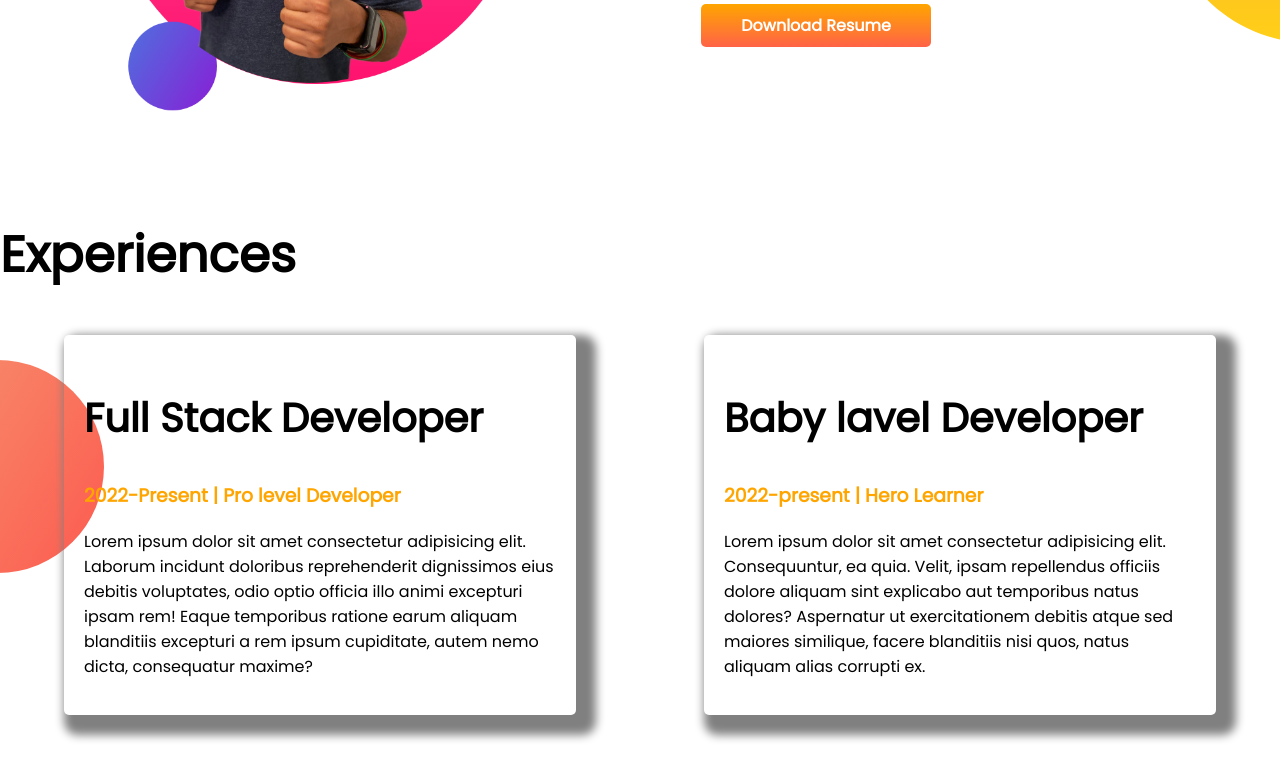
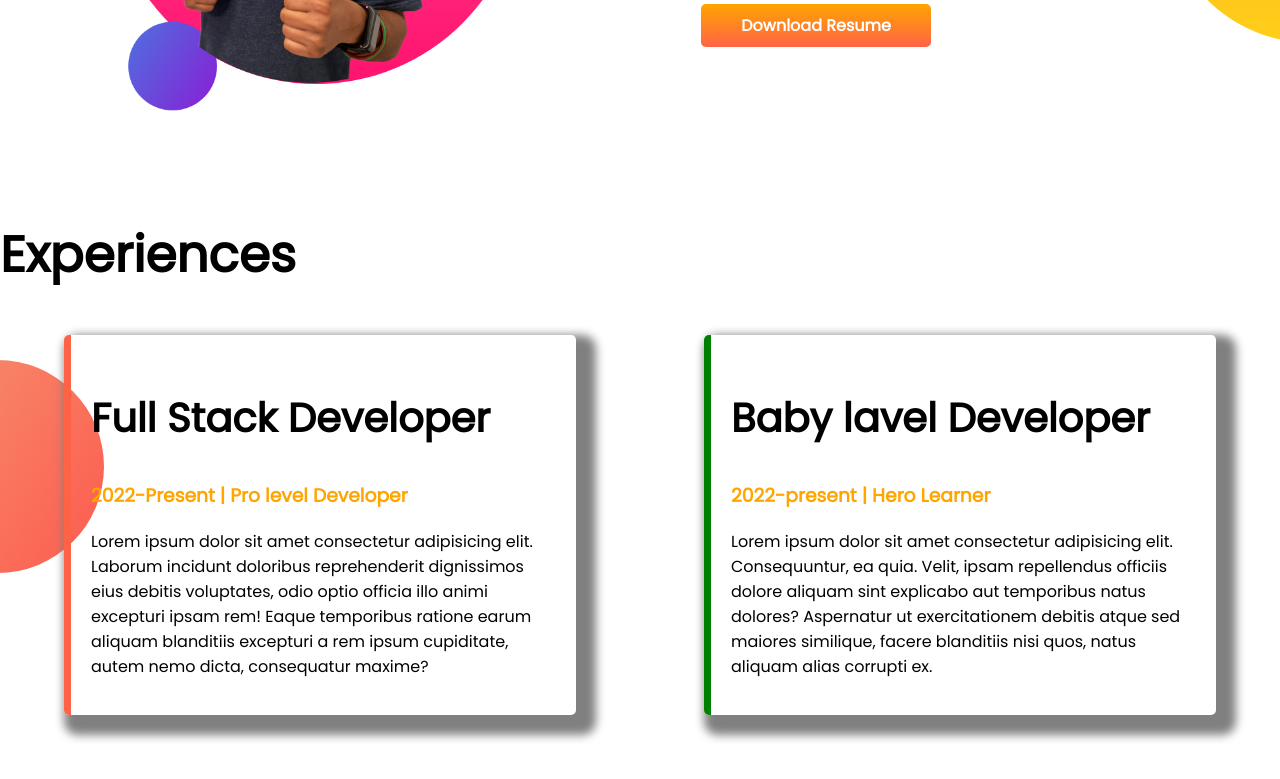
Before and after one commit to shakil9486/developer-portfolio, a plain HTML site: page index.html in a window 1280 px wide. Shown: the part 894-1673 px from the top of the page. Drawn offline with Linux system fonts and the light colour scheme.

Commit message:
Border image

```diff
--- a/index.html
+++ b/index.html
@@ -42,9 +42,9 @@
         </div>
     </section>
     <section class="experience-area">
-        <H1>Experiences</H1>
+        <h1>Experiences</h1>
         <div class="flexible-container">
-            <div class="experience-item">
+            <div id="full-stack-dev" class="experience-item">
                 <h2>Full Stack Developer</h2>
                 <h3 class="orange-color">2022-Present | Pro level Developer</h3>
                 <p>Lorem ipsum dolor sit amet consectetur adipisicing elit. Laborum incidunt doloribus reprehenderit
@@ -54,7 +54,7 @@
                     maxime?
                 </p>
             </div>
-            <div class="experience-item">
+            <div id="baby-dev" class="experience-item">
                 <h2>Baby lavel Developer</h2>
                 <h3 class="orange-color">2022-present | Hero Learner</h3>
                 <p>Lorem ipsum dolor sit amet consectetur adipisicing elit. Consequuntur, ea quia. Velit, ipsam
--- a/style.css
+++ b/style.css
@@ -49,9 +49,16 @@ h2{
     box-shadow: 10px 10px 10px 10px gray;
     border-radius: 5px;
 
+
 }
 .experience-area{
     background-image: url(images/exp-bg.png);
     background-repeat: no-repeat;
     background-position: left ;
 }
+#full-stack-dev{
+    border-left: 7px solid tomato;
+}
+#baby-dev{
+    border-left: 7px solid green;
+}
```
